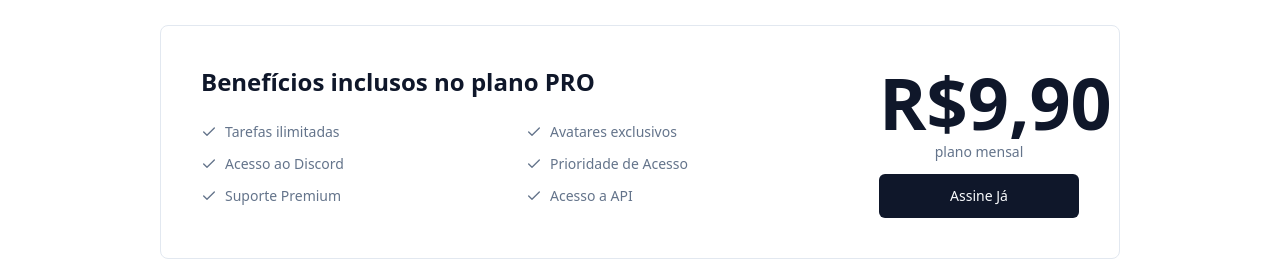
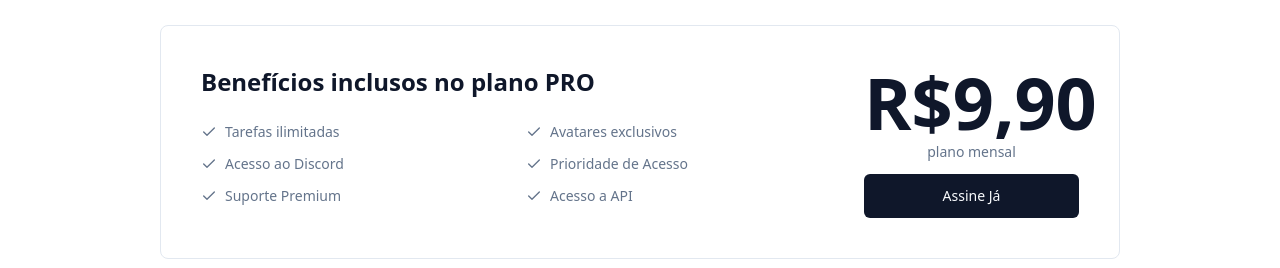
Before and after one commit to alvarengaflavio/todo-next, a Next.js app: page /pricing in a window 1280 px wide. Shown: the part 348-616 px from the top of the page. Built offline with nearby package versions, Linux system fonts and the light colour scheme; no server answers.

Commit message:
Add margin left to pricing page div

```diff
--- a/src/app/(marketing)/pricing/page.tsx
+++ b/src/app/(marketing)/pricing/page.tsx
@@ -54,7 +54,7 @@ export default function PricingPage() {
             </li>
           </ul>
         </div>
-        <div className="flex flex-col gap-3 text-center">
+        <div className="flex flex-col gap-3 text-center md:ml-[-15px]">
           <div>
             <h4 className="text-7xl font-bold">{formattedValue}</h4>
             <p className="text-sm font-medium text-muted-foreground mt-1">
```
